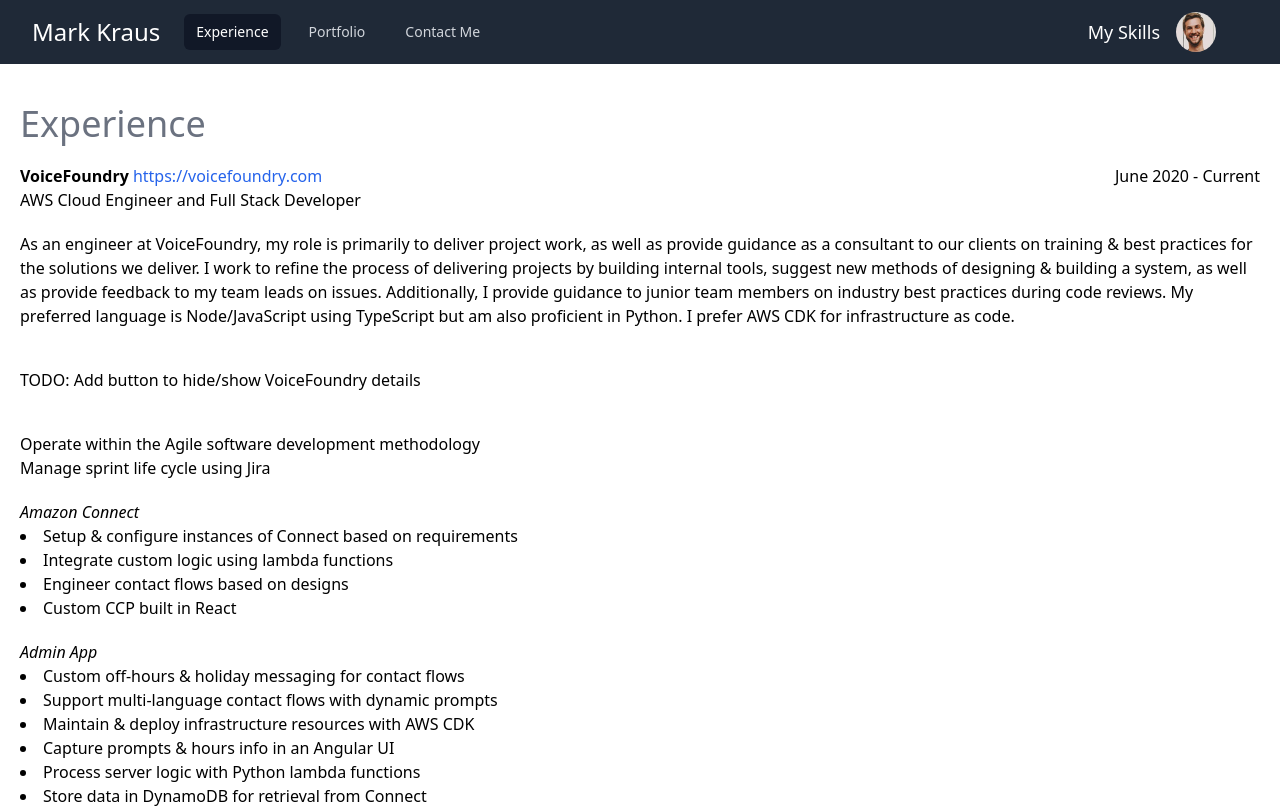
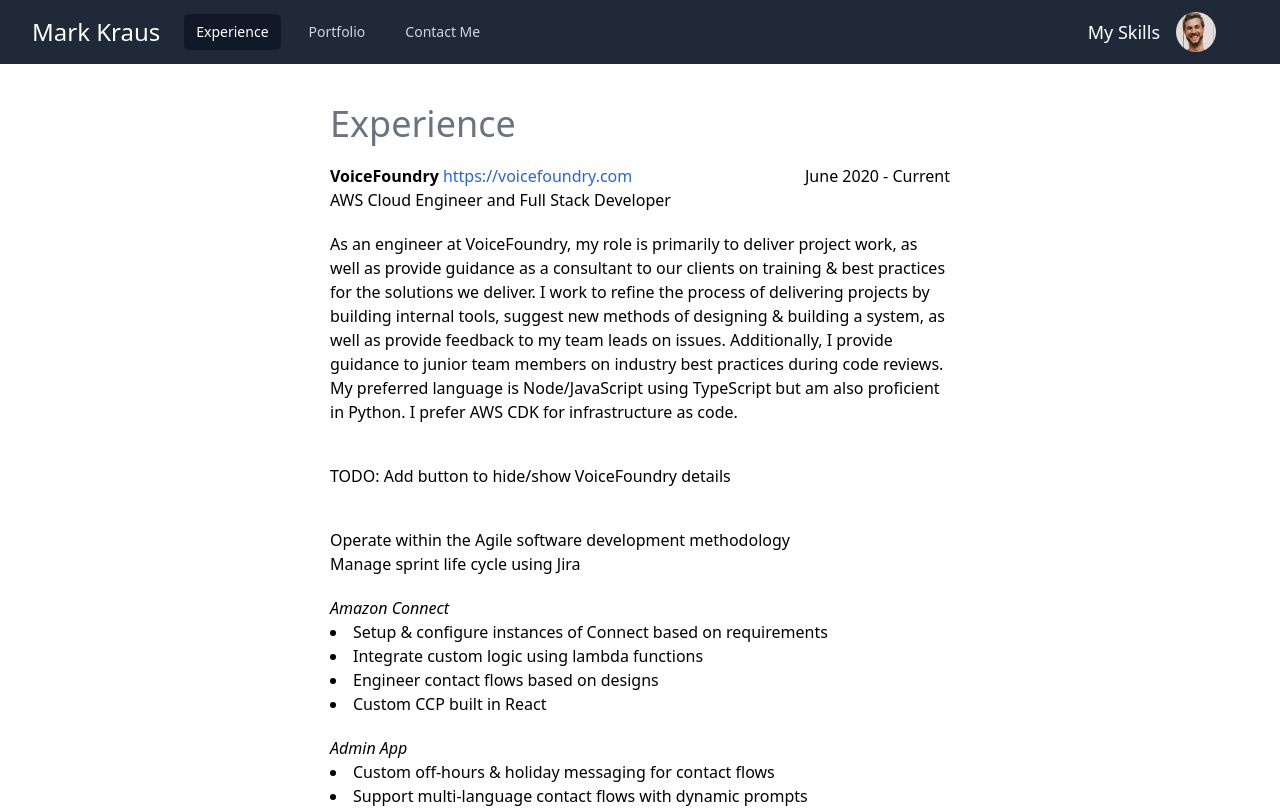
Before and after one commit to vinarius/portfolio, a Next.js app: page / in a window 1280 px wide. Shown: the top 808 px of the page. Built offline with nearby package versions, Linux system fonts and the light colour scheme.

Commit message:
added responsive styling to main page

```diff
--- a/pages/index.tsx
+++ b/pages/index.tsx
@@ -10,7 +10,8 @@
       <Navbar />
       <Overlay />
       <div className="flex justify-center">
-        <div className="container px-5">
+        <div className="px-5 md:grid md:grid-cols-12">
+          <div className="md:col-start-2 md:col-span-10 lg:col-start-3 lg:col-span-8 xl:col-start-4 xl:col-span-6 2xl:col-start-4 2xl:col-span-6">
             <section className="mt-10">
               <h1 className="my-5 text-gray-500 text-4xl">Experience</h1>
               <div className="flex justify-between">
@@ -128,10 +129,6 @@
                 </ul>
               </div>
             </section>
-
-
-
-
             <section className="mt-10">
               <h1 className="my-5 text-gray-500 text-4xl">Portfolio</h1>
               <p className="my-5">Lorem ipsum dolor sit amet consectetur adipisicing elit. Illo libero quo ea laudantium velit rem dignissimos, voluptatum voluptatem deleniti, facere atque, odit neque laboriosam? Voluptatibus veniam illum harum nam accusantium!</p>
@@ -150,6 +147,7 @@
             </section>
           </div>
         </div>
+      </div>
     </MyProvider>
   );
 }
```
Lines whose indentation alone changed are shown as unchanged.
